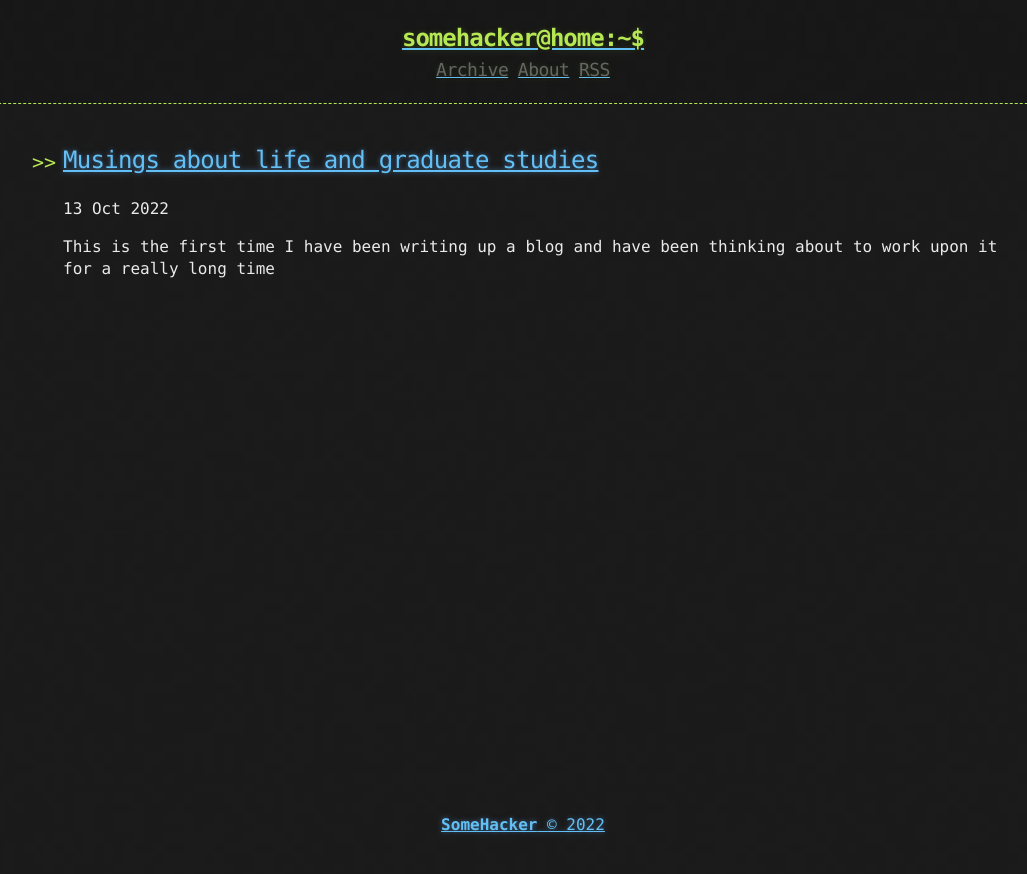
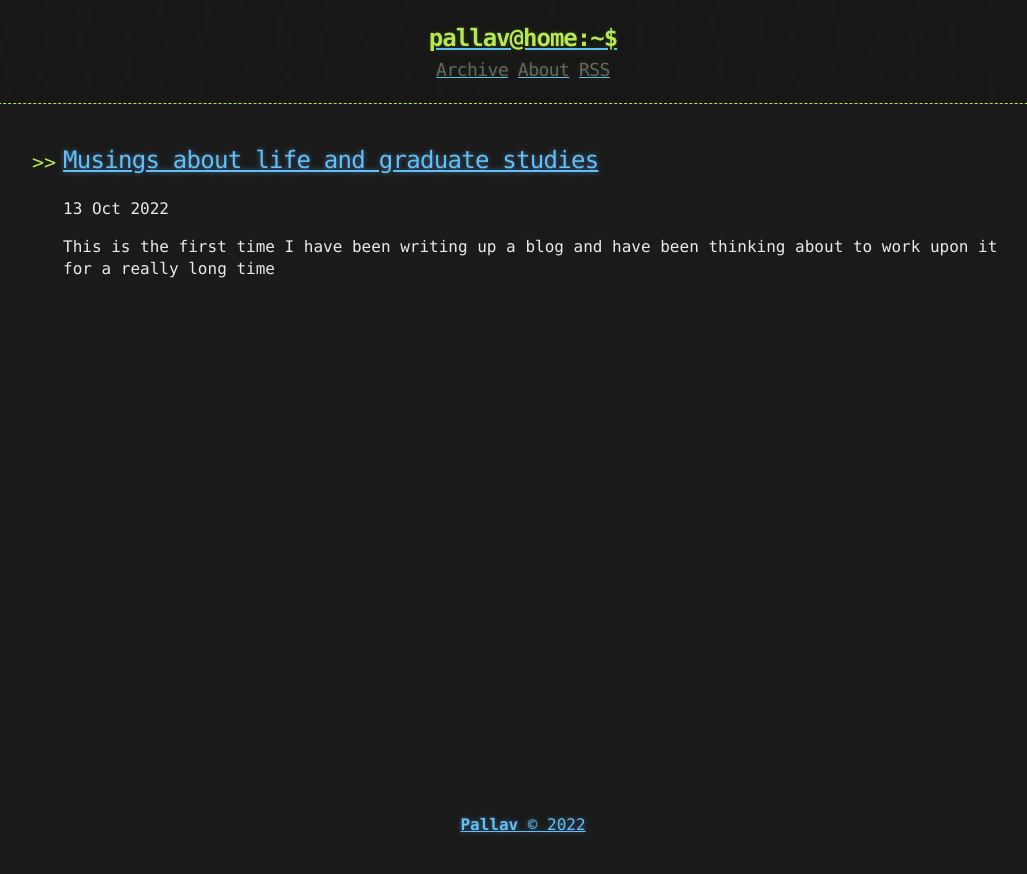
Before and after one commit to pallavsen007/pallavsen007.github.io, a Jekyll site: the page built from index.html, in a window 1280 px wide. Shown: the top 874 px of the page, without its empty margins (117-1144 px from the left). Built offline with Jekyll 4.4.1, drawn with Linux system fonts in a browser that asks for light colours; the list of posts is cut into pages by our own code.

Commit message:
changed the config file

```diff
--- a/_config.yml
+++ b/_config.yml
@@ -1,16 +1,16 @@
-title: Hacker-Blog
-description: "A Jekyll Blog Theme For Hackers"
+title: Pallav's Blog
+description: "Little musings and biographical instances about life"
 author:
-  name: "SomeHacker"
-  email: "someone@somewebsite.somedomain"
-  url: "https://ashishchaudhary.in/hacker-blog"
+  name: "Pallav"
+  email: "s.pallav@iitg.ac.in"
+  url: "https://pallavsen007.github.io"
 
 baseurl: /
 
 source: .
 destination: ./_site
 permalink: /:title
-paginate: 3
+paginate: 4
 paginate_path: /page/:num/
 
 defaults:
@@ -28,5 +28,5 @@ plugins:
   - jekyll-sitemap
 
 # Custom variables
-owner : "SomeHacker"
-year : "2020"
+owner : "Pallav"
+year : "2022"
```
